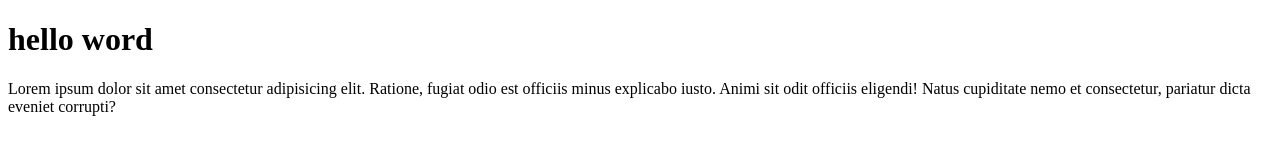
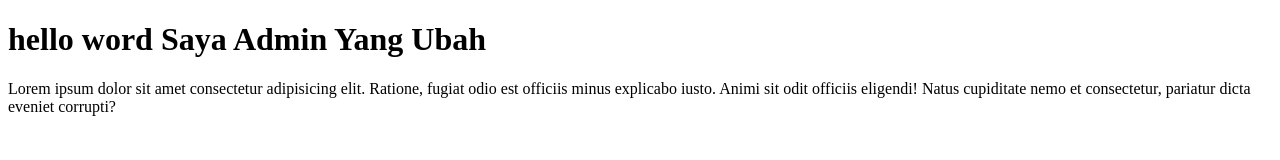
Before and after one commit to radifansyah/wpu-git-test, a plain HTML site: page index.html in a window 1280 px wide. Drawn offline with Linux system fonts and the light colour scheme.

Commit message:
mengubah

```diff
--- a/index.html
+++ b/index.html
@@ -7,7 +7,7 @@
     <title>Document</title>
 </head>
 <body>
-    <h1>hello word</h1>
+    <h1>hello word Saya Admin Yang Ubah</h1>
     <p>Lorem ipsum dolor sit amet consectetur adipisicing elit. Ratione, fugiat odio est officiis minus explicabo iusto. Animi sit odit officiis eligendi! Natus cupiditate nemo et consectetur, pariatur dicta eveniet corrupti?</p>
 </body>
 </html>
```
